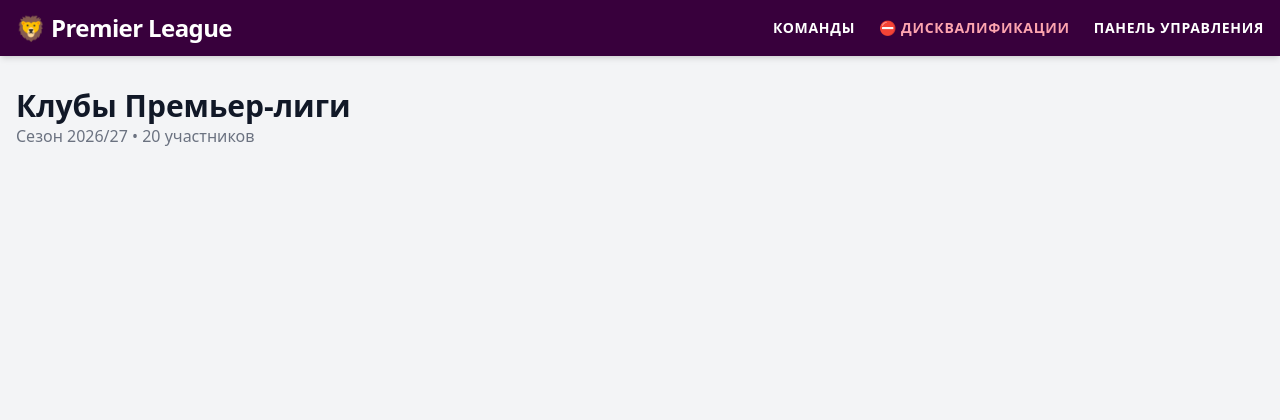
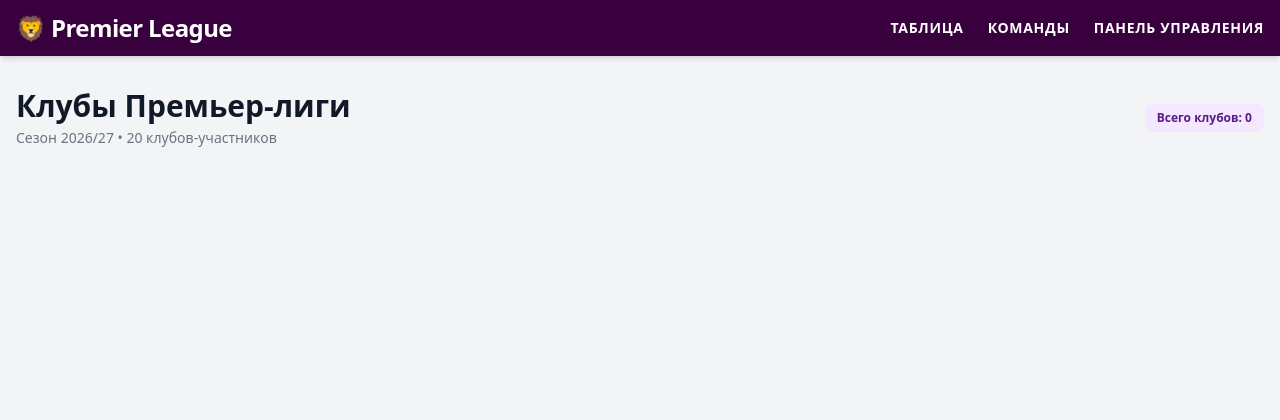
Before and after one commit to Anvizy11/Premier_League, a Flask app: page / in a window 1280 px wide. Shown: the top 420 px of the page. Run offline with Flask 3, Linux system fonts and the light colour scheme; data that the repository does not hold is empty; some libraries are stand-ins or nearby versions.

Commit message:
Fix port conflict to 5001 and separate standings from teams catalog

```diff
--- a/app.py
+++ b/app.py
@@ -122,4 +122,4 @@ def suspensions_list():
     )
 
 if __name__ == "__main__":
-    app.run(debug=True, port=5000)
+    app.run(debug=True, port=5001)
--- a/templates/base.html
+++ b/templates/base.html
@@ -22,10 +22,8 @@
                 </a>
             </div>
             <nav class="flex items-center space-x-6 text-sm font-semibold uppercase tracking-wider">
+                <a href="/" class="hover:text-emerald-400 transition">Таблица</a>
                 <a href="/teams" class="hover:text-emerald-400 transition">Команды</a>
-                <a href="/suspensions" class="text-rose-300 hover:text-white transition flex items-center gap-1 font-bold">
-                    <span>⛔ Дисквалификации</span>
-                </a>
                 <a href="/admin" class="hover:text-emerald-400 transition">Панель управления</a>
             </nav>
         </div>
--- a/templates/teams.html
+++ b/templates/teams.html
@@ -3,31 +3,66 @@
 {% block title %}Клубы — Premier League{% endblock %}
 
 {% block content %}
-<div class="mb-6">
-    <h1 class="text-3xl font-extrabold text-gray-900">Клубы Премьер-лиги</h1>
-    <p class="text-gray-500">Сезон 2026/27 • 20 участников</p>
+<div class="mb-6 flex flex-col sm:flex-row sm:items-center sm:justify-between gap-2">
+    <div>
+        <h1 class="text-3xl font-black text-gray-900">Клубы Премьер-лиги</h1>
+        <p class="text-gray-500 text-sm mt-1">Сезон 2026/27 • 20 клубов-участников</p>
+    </div>
+    <span class="text-xs font-bold px-3 py-1.5 bg-purple-100 text-purple-900 rounded-lg self-start sm:self-auto">
+        Всего клубов: {{ teams|length }}
+    </span>
 </div>
 
-<div class="grid grid-cols-1 sm:grid-cols-2 md:grid-cols-3 lg:grid-cols-4 gap-6">
+<!-- Список клубов горизонтальными плашками -->
+<div class="space-y-3">
     {% for team in teams %}
-    <div class="bg-white rounded-xl shadow-sm hover:shadow-md transition p-5 border border-gray-200 flex flex-col justify-between">
-        <div>
-            <div class="flex items-center justify-between mb-3">
-                <span class="text-xs font-bold px-2 py-1 bg-purple-100 text-purple-900 rounded">{{ team.short_name }}</span>
-                <span class="text-xs text-gray-400">{{ team.city }}</span>
+    <div class="bg-white rounded-xl shadow-sm hover:shadow-md border border-gray-200 transition-all p-4 flex flex-col md:flex-row md:items-center justify-between gap-4">
+
+        <!-- Левая часть: аббревиатура и название клуба -->
+        <div class="flex items-center space-x-4 min-w-[260px]">
+            <span class="w-14 h-12 flex items-center justify-center font-black text-sm rounded-lg bg-purple-950 text-emerald-400 shrink-0 shadow-sm">
+                {{ team.short_name }}
+            </span>
+            <div>
+                <a href="/teams/{{ team.id }}" class="text-lg font-black text-gray-900 hover:text-purple-900 hover:underline transition">
+                    {{ team.name }}
+                </a>
+                <span class="block text-xs text-gray-400 font-medium">📍 {{ team.city }}</span>
             </div>
-            <h2 class="text-xl font-bold text-gray-900 mb-1">{{ team.name }}</h2>
-            <p class="text-sm text-gray-600 flex items-center mt-2">
-                🏟️ <span class="ml-1 text-xs text-gray-500">{{ team.stadium }}</span>
-            </p>
-            <p class="text-sm text-gray-600 flex items-center mt-1">
-                👔 <span class="ml-1 text-xs text-gray-700"><b>Тренер:</b> {{ team.coach_fn }} {{ team.coach_ln }}</span>
-            </p>
         </div>
-        <div class="mt-4 pt-3 border-t border-gray-100 flex justify-between items-center text-xs">
-            <span class="text-gray-400">Игроков в базе: {{ team.player_count }}</span>
-            <a href="/teams/{{ team.id }}" class="text-purple-700 font-bold hover:underline">Состав →</a>
+
+        <!-- Центральная часть: Стадион и Главный тренер -->
+        <div class="grid grid-cols-1 sm:grid-cols-2 gap-3 flex-grow text-sm">
+            <div class="flex items-center space-x-2 text-gray-700">
+                <span class="text-base">🏟️</span>
+                <div>
+                    <span class="text-[11px] uppercase font-bold text-gray-400 block leading-tight">Стадион</span>
+                    <span class="font-semibold text-xs sm:text-sm text-gray-800">{{ team.stadium }}</span>
+                </div>
+            </div>
+            <div class="flex items-center space-x-2 text-gray-700">
+                <span class="text-base">👔</span>
+                <div>
+                    <span class="text-[11px] uppercase font-bold text-gray-400 block leading-tight">Главный тренер</span>
+                    <span class="font-semibold text-xs sm:text-sm text-gray-800">
+                        {% if team.coach_fn %}{{ team.coach_fn }} {{ team.coach_ln }}{% else %}—{% endif %}
+                    </span>
+                </div>
+            </div>
         </div>
+
+        <!-- Правая часть: количество игроков и кнопка перехода в состав -->
+        <div class="flex items-center justify-between md:justify-end space-x-4 pt-3 md:pt-0 border-t md:border-t-0 border-gray-100 shrink-0">
+            <div class="text-right hidden sm:block">
+                <span class="text-[11px] uppercase font-bold text-gray-400 block leading-tight">В заявке</span>
+                <span class="text-xs font-bold text-gray-700">{{ team.player_count }} игроков</span>
+            </div>
+            <a href="/teams/{{ team.id }}" class="px-4 py-2 text-xs font-bold bg-purple-50 hover:bg-purple-900 text-purple-900 hover:text-white rounded-lg transition border border-purple-200 hover:border-transparent flex items-center gap-1">
+                <span>Состав команды</span>
+                <span>→</span>
+            </a>
+        </div>
+
     </div>
     {% endfor %}
 </div>
```
Also changed, not shown: templates/standings.html (added, +90 -0 lines), templates/suspensions.html (deleted, +0 -121 lines).
